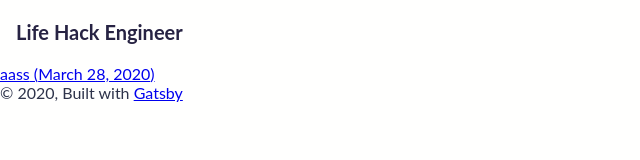
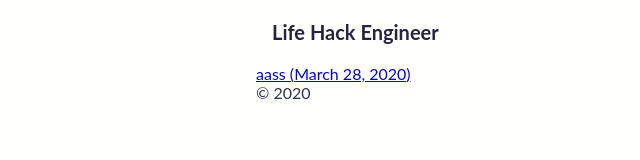
Before and after one commit to rayyyy/old-blog, a Gatsby site: page / in a window 1280 px wide. Shown: the whole page, without its empty margins (0-640 px from the left). Built offline with nearby package versions, Linux system fonts and the light colour scheme; Gatsby itself is replaced by a stand-in of ours.

Commit message:
responsive

```diff
--- a/src/components/header/header.sass
+++ b/src/components/header/header.sass
@@ -4,8 +4,10 @@ header
   height: 64px
   display: flex
   align-items: center
-  // max-width: 960px // PCのときにずれてしまう
-  // margin: 0 auto // PCのときにずれてしまう
+
+  @include md
+    max-width: $md // PCのときにずれてしまう
+    margin: 0 auto // PCのときにずれてしまう
 
 .site-title
   margin-left: 16px
--- a/src/components/layout/layout.js
+++ b/src/components/layout/layout.js
@@ -29,9 +29,7 @@ const Layout = ({ children }) => {
       <div className="content">
         <main>{children}</main>
         <footer>
-          © {new Date().getFullYear()}, Built with
-          {` `}
-          <a href="https://www.gatsbyjs.org">Gatsby</a>
+          © {new Date().getFullYear()}
         </footer>
       </div>
     </>
--- a/src/components/layout/layout.sass
+++ b/src/components/layout/layout.sass
@@ -8,5 +8,10 @@ body
   color: $paragraph
   margin: 0
 
+
+  @include md
+    max-width: $md // PCのときにずれてしまう
+    margin: 0 auto // PCのときにずれてしまう
+
   h1
     color: $headline
--- a/src/components/layout/variable.sass
+++ b/src/components/layout/variable.sass
@@ -4,3 +4,24 @@ $paragraph: #2D334A
 $background: #fffffe
 $button: #ffd803
 $button-text: #272343
+
+$sm: 576px // smartphone
+$md: 768px // tablet
+$lg: 992px // pc
+$xl: 1200px // pc
+
+@mixin sm
+  @media (min-width: ($sm))
+    @content
+
+@mixin md
+  @media (min-width: ($md))
+    @content
+
+@mixin lg
+  @media (min-width: ($lg))
+    @content
+
+@mixin xl
+  @media (min-width: ($xl))
+    @content
```
Also changed, not shown: src/components/header/README.md.
